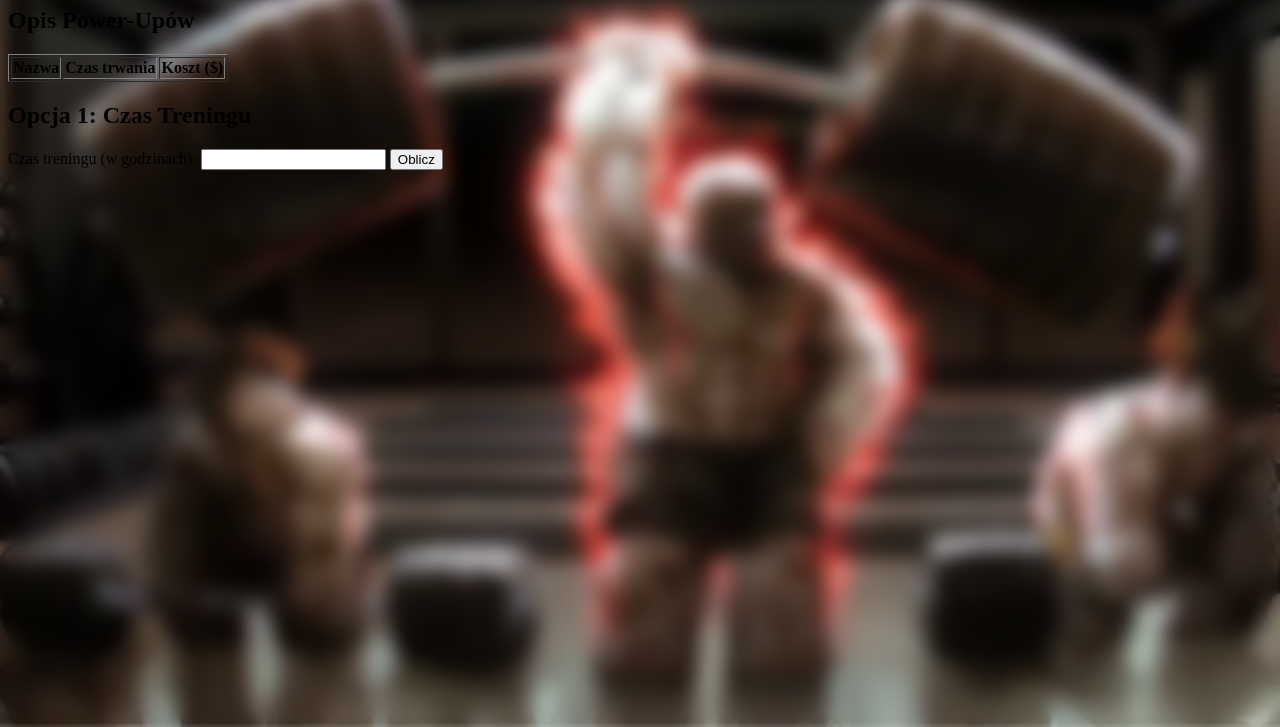
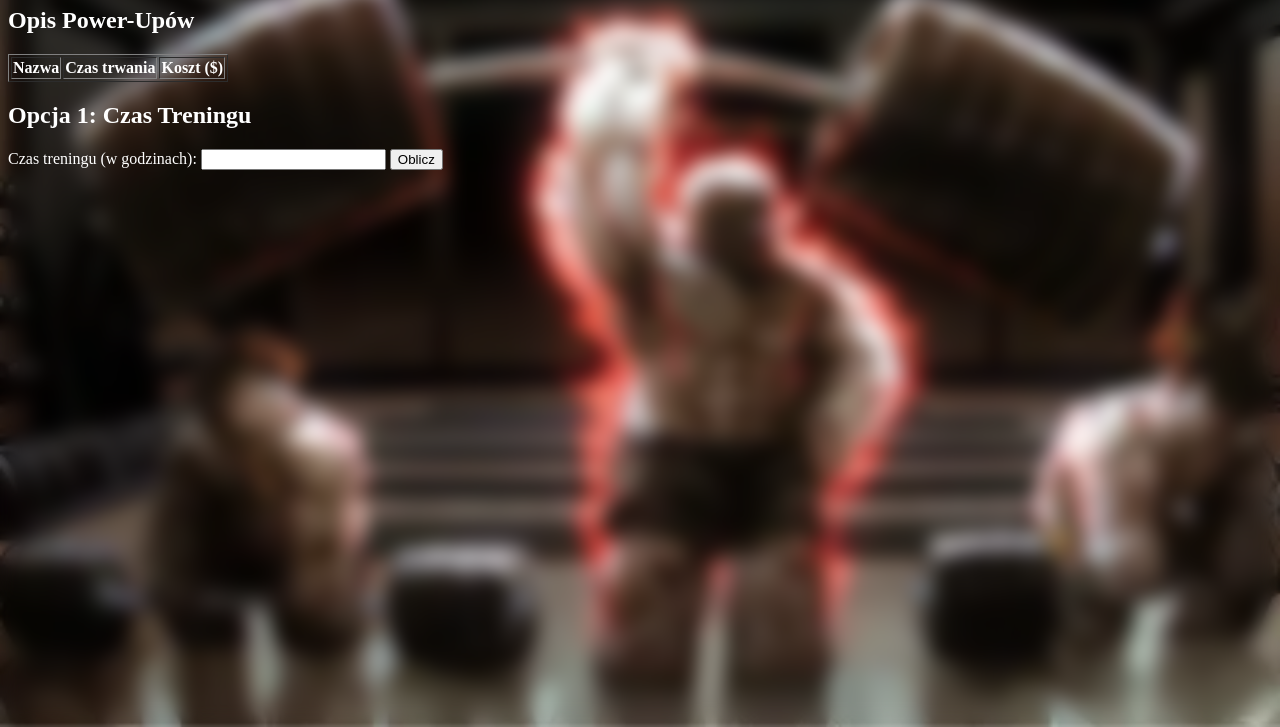
Before and after one commit to Billus5ek/Billus5ek.github.io, a plain HTML site: page index.html in a window 1280 px wide. Shown: the part 73-800 px from the top of the page. Drawn offline with Linux system fonts and the light colour scheme.

Commit message:
final ig

```diff
--- a/index.html
+++ b/index.html
@@ -9,7 +9,8 @@
             background-image: url('images/bg.png');
             background-size: cover;
             background-repeat: no-repeat;
-            background-attachment: fixed; }
+            background-attachment: fixed;
+            color: white; }
 
             body::before {
             content: "";
```
